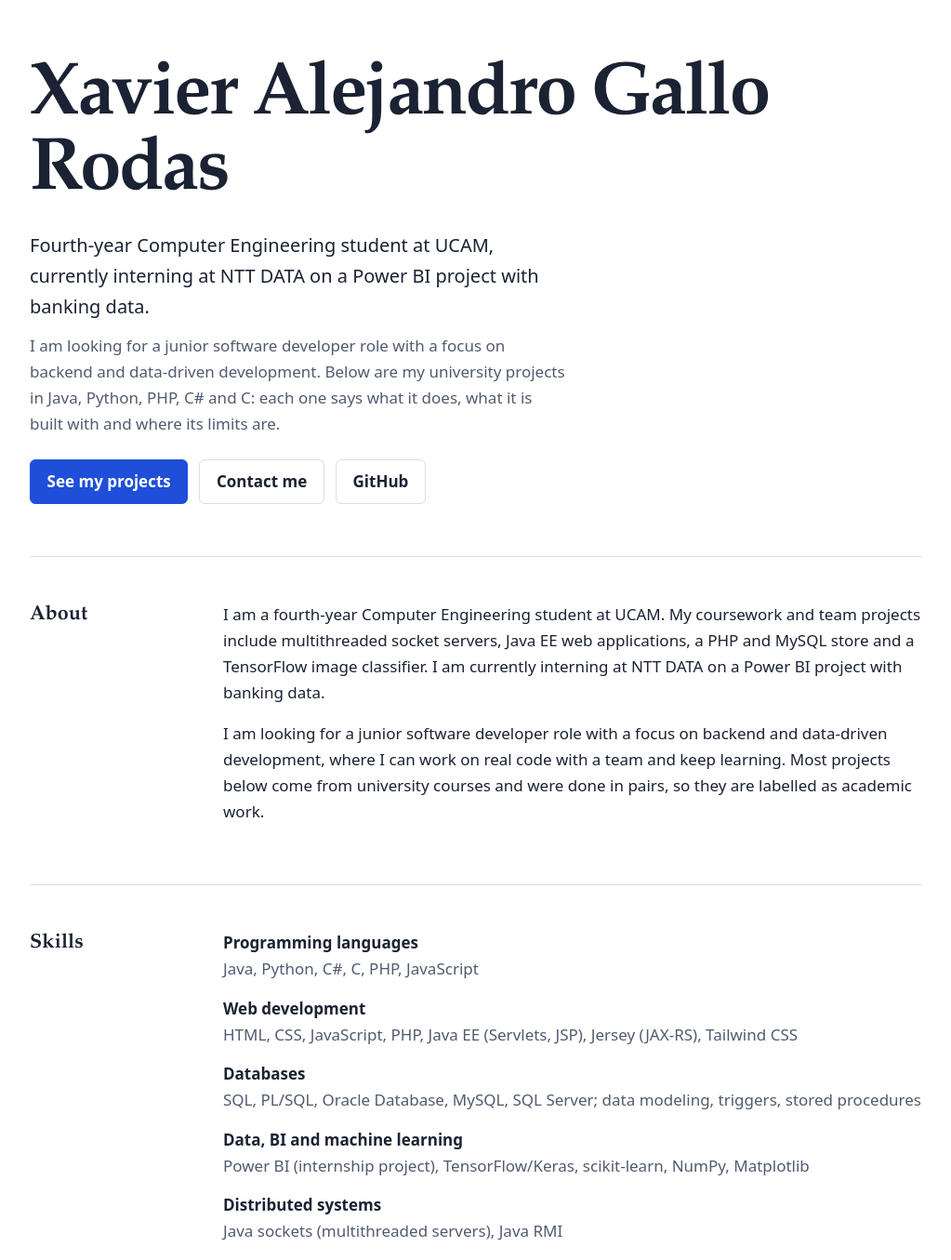
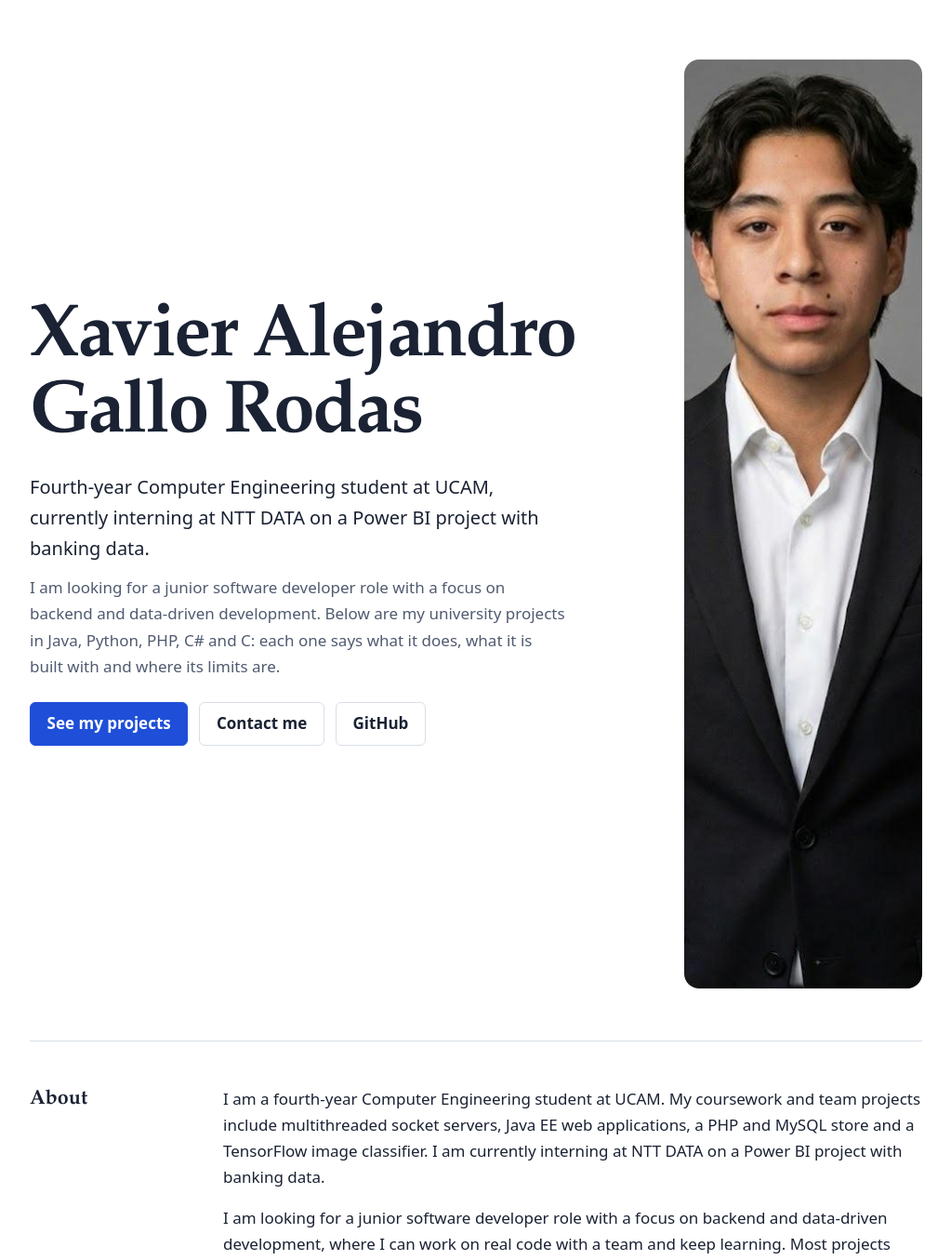
Before and after one commit to xavier-gallo/xavier-gallo.github.io, a PHP site: page / in a window 1280 px wide. Shown: the part 66-1421 px from the top of the page at 93% size, without its empty margins (128-1151 px from the left). Run offline with PHP 8.4, Linux system fonts and the light colour scheme.

Commit message:
feat: add profile photo to portfolio hero

```diff
--- a/assets/style.css
+++ b/assets/style.css
@@ -53,10 +53,13 @@ h3 { font: 700 1.2rem/1.3 var(--serif); margin: 0 0 .5rem; }
 
 /* Sections: a margin heading on the left, content on the right (stacked on mobile) */
 section { padding-block: 3rem; border-top: 1px solid var(--line); }
-.hero { padding-block: 4rem 3.5rem; border-top: 0; }
+.hero { padding-block: 4rem 3.5rem; border-top: 0; display: grid; grid-template-columns: 1fr; gap: 2rem; align-items: center; }
+.hero-photo { display: block; width: min(100%, 16rem); aspect-ratio: 4 / 5; object-fit: cover; object-position: center 30%; border-radius: 1rem; justify-self: start; }
 .split > * { min-width: 0; }
 @media (min-width: 48rem) {
   .split { display: grid; grid-template-columns: 11rem 1fr; gap: 0 2rem; }
+  .hero { grid-template-columns: minmax(0, 1fr) 16rem; gap: 3rem; }
+  .hero-photo { justify-self: end; }
 }
 
 /* Buttons and links */
--- a/index.html
+++ b/index.html
@@ -31,6 +31,7 @@
 
   <main id="main">
     <section class="hero wrap" id="top" aria-labelledby="name">
+      <div class="hero-content">
         <h1 id="name" data-p="name">Xavier Alejandro Gallo Rodas</h1>
         <p class="role">Fourth-year Computer Engineering student at UCAM, currently interning at NTT DATA on a Power BI project with banking data.</p>
         <p class="lead">I am looking for a junior software developer role with a focus on backend and data-driven development. Below are my university projects in Java, Python, PHP, C# and C: each one says what it does, what it is built with and where its limits are.</p>
@@ -40,6 +41,8 @@
           <a class="btn" data-link="github" href="#contact">GitHub</a>
           <a class="btn" data-link="cv" href="#contact">CV (PDF)</a>
         </p>
+      </div>
+      <img class="hero-photo" src="assets/mifoto.jpg" alt="Portrait of Xavier Alejandro Gallo Rodas" width="666" height="999" fetchpriority="high">
     </section>
 
     <section class="wrap split" id="about" aria-labelledby="about-t">
```
Also changed, not shown: assets/mifoto.jpg (added). Lines whose indentation alone changed are shown as unchanged.
